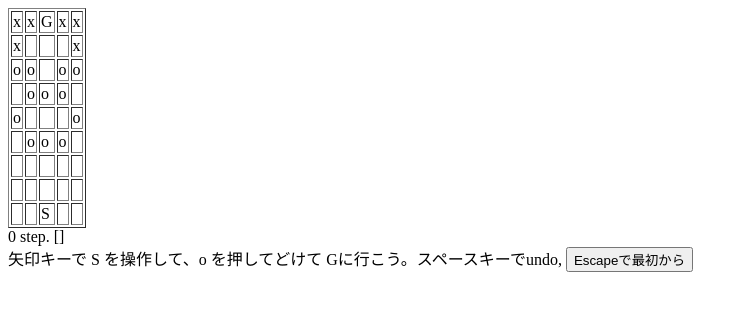
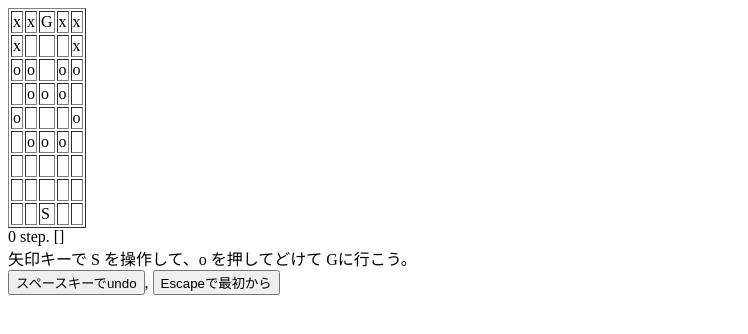
Before and after one commit to koizuka/push-stone, a website: page index.html in a window 1280 px wide. Shown: the whole page, without its empty margins (0-748 px from the left). Drawn offline with nearby package versions, Linux system fonts and the light colour scheme.

Commit message:
undo button

```diff
--- a/index.html
+++ b/index.html
@@ -22,7 +22,8 @@
         </tr>
       </table>
       {{ history.length }} step. [{{ summary }}] <br />
-      矢印キーで S を操作して、o を押してどけて Gに行こう。スペースキーでundo,
+      矢印キーで S を操作して、o を押してどけて Gに行こう。<br />
+      <button v-on:click="undo()">スペースキーでundo</button>,
       <button v-on:click="clear()">Escapeで最初から</button>
     </div>
 
```
